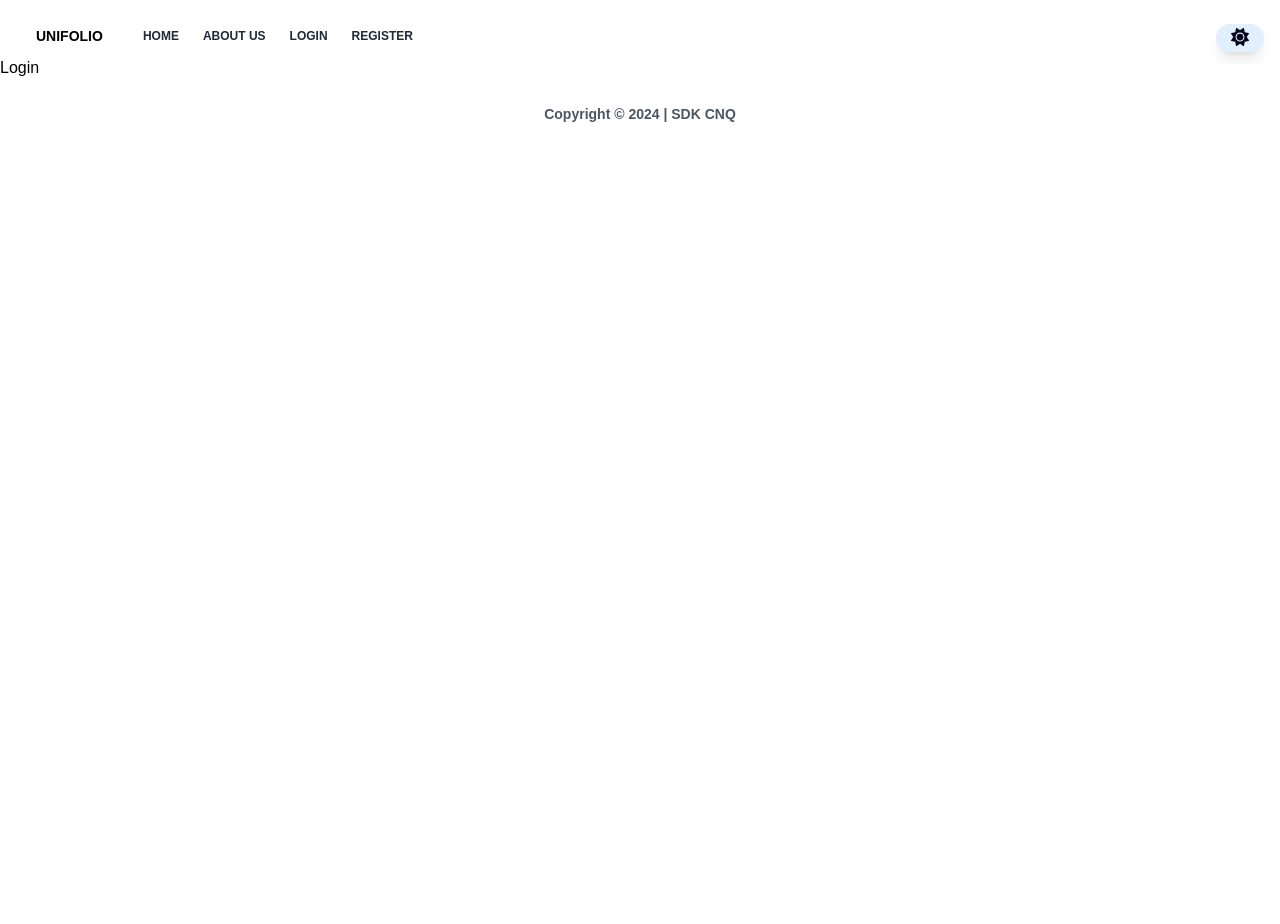
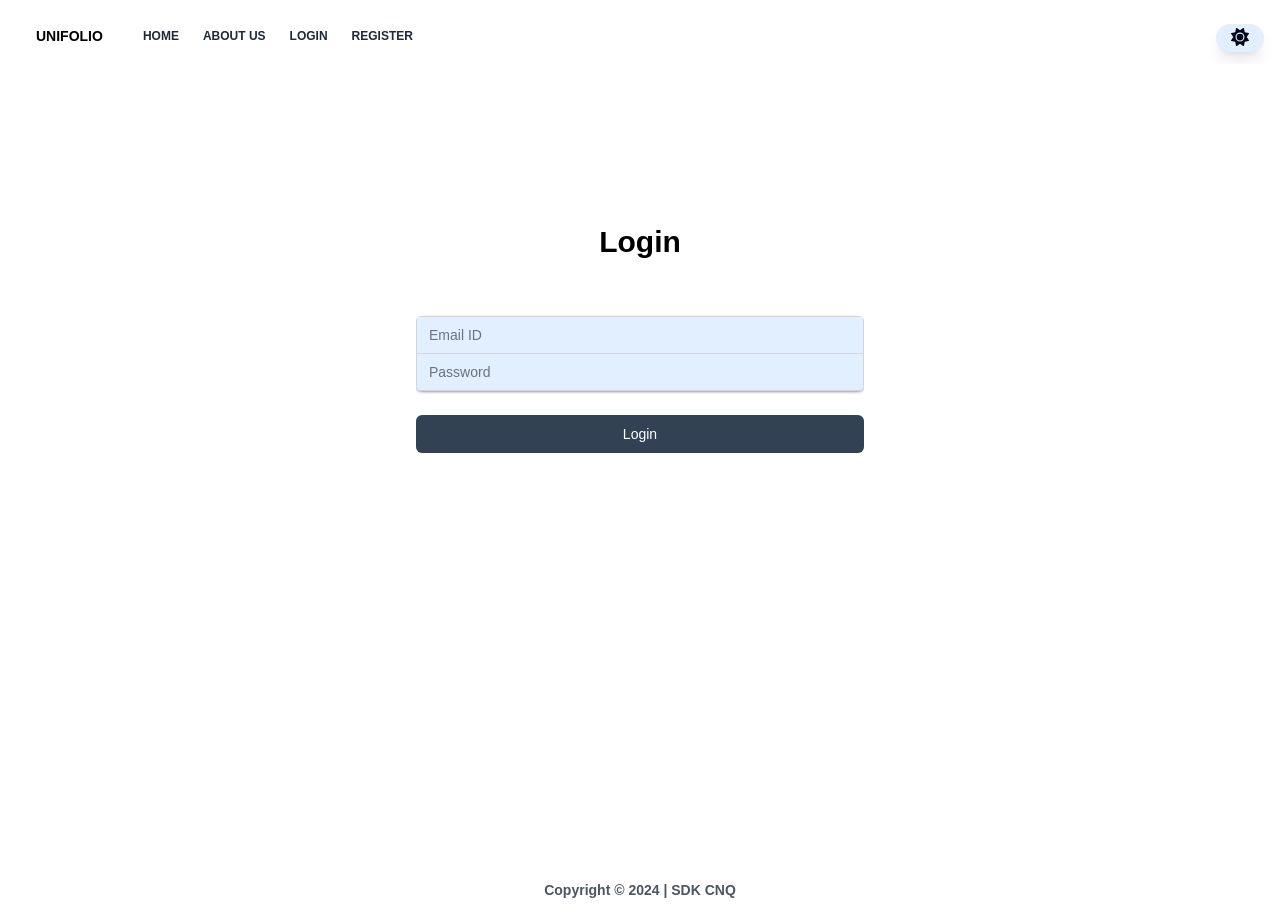
Before and after one commit to jojocoder28/University_Project_Management, a React (Vite) app in the folder frontend/: page /login in a window 1280 px wide. Before the commit the page ends 800 px from the top, so only its background shows below. Built offline with nearby package versions, Linux system fonts and the light colour scheme.

Commit message:
login page modified

```diff
--- a/frontend/src/pages/Login.jsx
+++ b/frontend/src/pages/Login.jsx
@@ -1,8 +1,30 @@
 import React from 'react'
+import FormInput from '../components/FormInput';
 
 const Login = () => {
+  document.title="Login";
   return (
-    <div>Login</div>
+    <div className="min-h-screen flex justify-center py-36 px-4 sm:px-6 lg:px-8">
+            <div className="max-w-md w-full space-y-">
+                <div>
+                    <h2 className="mt-6 text-center text-3xl font-extrabold ">Login</h2>
+                </div>
+                <form className="mt-8 space-y-6" action="/" method="POST">
+                    <input type="hidden" name="remember" value="true" />
+                    <div className="rounded-md shadow -space-y-px shadow-gray-400 dark:shadow-black">
+
+                        <FormInput name="email" type="email" placeholder="Email ID"/>
+                        <FormInput name="password" type="password" placeholder="Password"/>
+                    </div>
+
+                    <div>
+                        <button type="submit" className="group relative w-full flex justify-center py-2 px-4 border border-transparent text-sm font-medium rounded-md text-white bg-slate-700 dark:hover:bg-slate-500  hover:bg-blue-700 focus:outline-none focus:ring-2 focus:ring-offset-2 focus:ring-blue-500">
+                            Login
+                        </button>
+                    </div>
+                </form>
+            </div>
+        </div>
   )
 }
 
```
